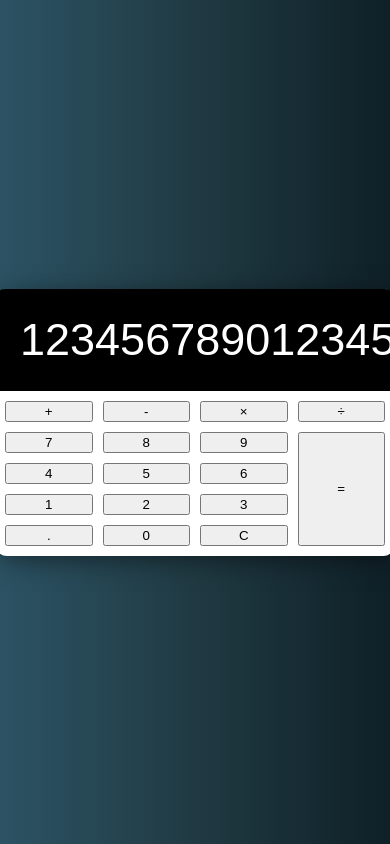
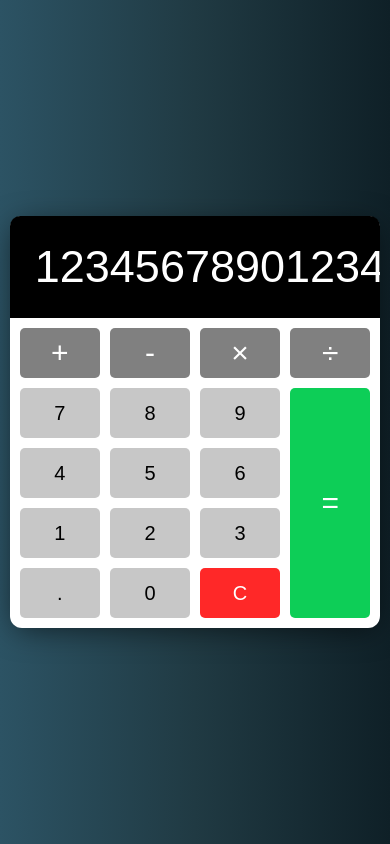
Before and after one commit to mazayastudio/calculator, a plain HTML site: page index.html in a window 390 px wide. Drawn offline with Linux system fonts and the light colour scheme.

Commit message:
Build UI - Button CSS: Add button styles and media query for large smartphones

```diff
--- a/style.css
+++ b/style.css
@@ -74,7 +74,52 @@ body {
 	padding: 10px;
 }
 
+button {
+	min-height: 50px;
+	font-size: 20px;
+	font-weight: 100;
+	border: none;
+	border-radius: 5px;
+	cursor: pointer;
+	background-color: rgb(199, 199, 199);
+}
+
+button:hover {
+	filter: brightness(110%);
+}
+
+button:active {
+	transform: translateY(1px);
+}
+
+button:focus {
+	outline: none;
+}
+
+.operator {
+	background-color: grey;
+	color: white;
+	font-size: 30px;
+}
+
+.clear {
+	background-color: rgb(255, 40, 40);
+	color: white;
+}
+
+.clear:hover {
+	filter: brightness(90%);
+}
+
 .equal-sign {
 	grid-column: -2;
 	grid-row: 2 / span 4;
+	background-color: rgb(13, 206, 87);
 }
+
+/* Media Query: Large Smartphone (Vertical) */
+@media screen and (max-width: 600px) {
+	.calculator {
+		width: 95%;
+	}
+}
```
